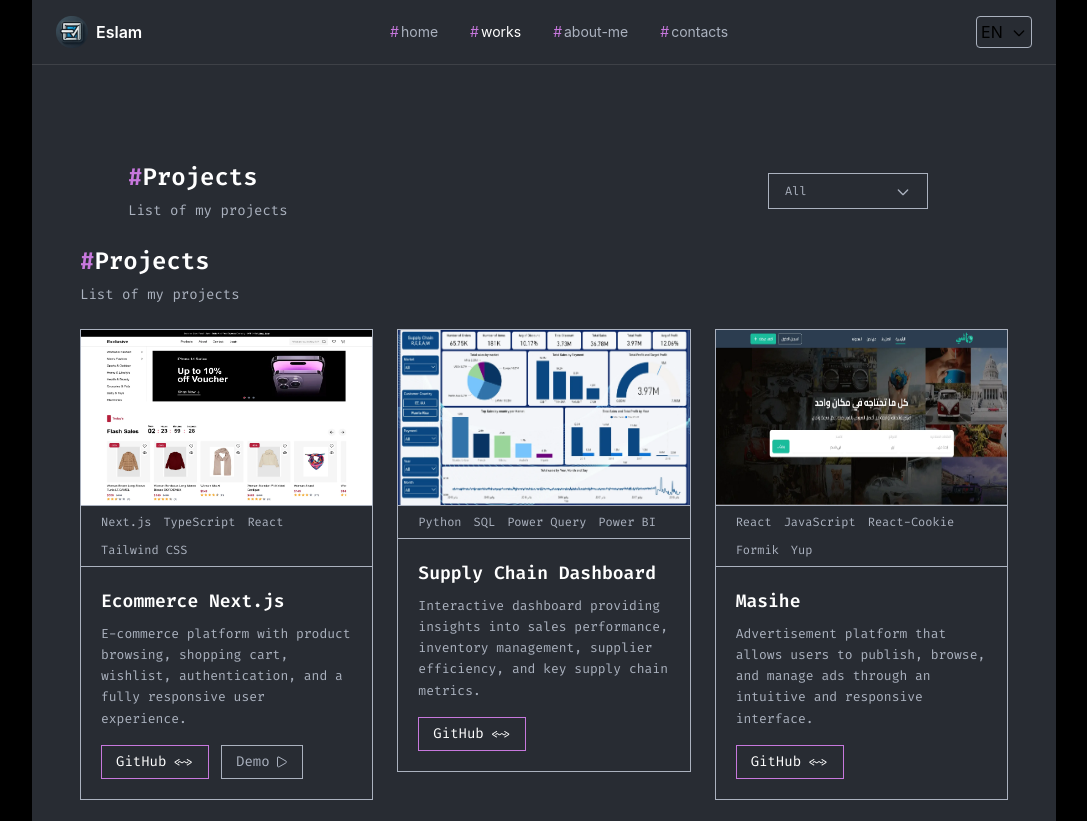
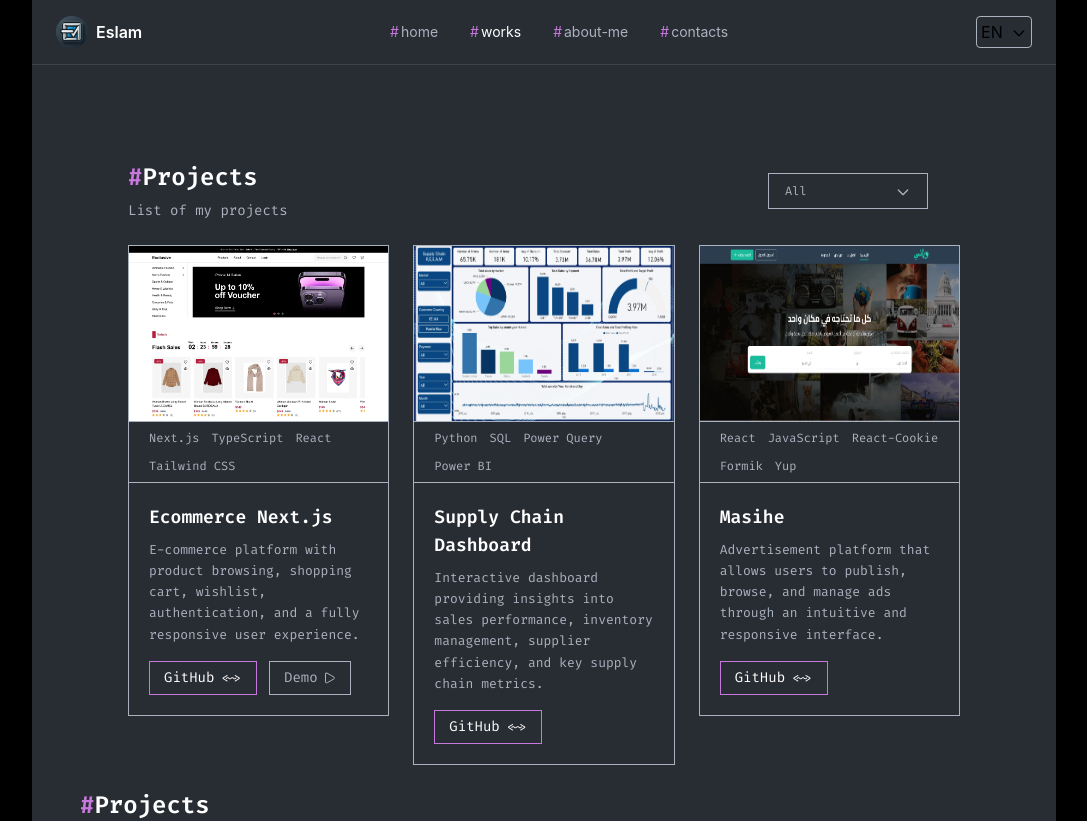
Before and after one commit to Eslam-mg/portfolio, a Next.js app: page /projects in a window 1280 px wide. Shown: the top 821 px of the page, without its empty margins (96-1183 px from the left). Built offline with nearby package versions, Linux system fonts and the light colour scheme.

Commit message:
add Projects Grid

```diff
--- a/src/app/projects/ProjectsClient.tsx
+++ b/src/app/projects/ProjectsClient.tsx
@@ -5,6 +5,7 @@ import React, { useState, useRef } from 'react';
 import { myProjects } from './Projects_List';
 import SectionHeader from '@/src/components/SectionHeader/SectionHeader';
 import { AngleDownIcon } from '@/src/components/UI/Icon/Icon';
+import ProjectCard from '@/src/components/ProjectCard/ProjectCard';
 // Available project categories for filtering
 type FilterType = 'all' | 'front-end' | 'data analysis';
 
@@ -82,6 +83,20 @@ export default function ProjectsClient() {
                     )}
                 </div>
             </div>
+
+            {/* Projects Grid */}
+            <div className="grid grid-cols-1 sm:grid-cols-2 lg:grid-cols-3 gap-6">
+                {filteredProjects.length > 0 ? (
+                    filteredProjects.map((project) => (
+                        <ProjectCard key={project.id} {...project} />
+                    ))
+                ) : (
+                    <div className="col-span-full flex flex-col items-center justify-center py-20 text-textPrimaryColor gap-3">
+                        <span className="text-primaryColor text-3xl">{'{ }'}</span>
+                        <p className="text-sm">No projects found for this category.</p>
+                    </div>
+                )}
+            </div>
         </div>
     )
 };
```
